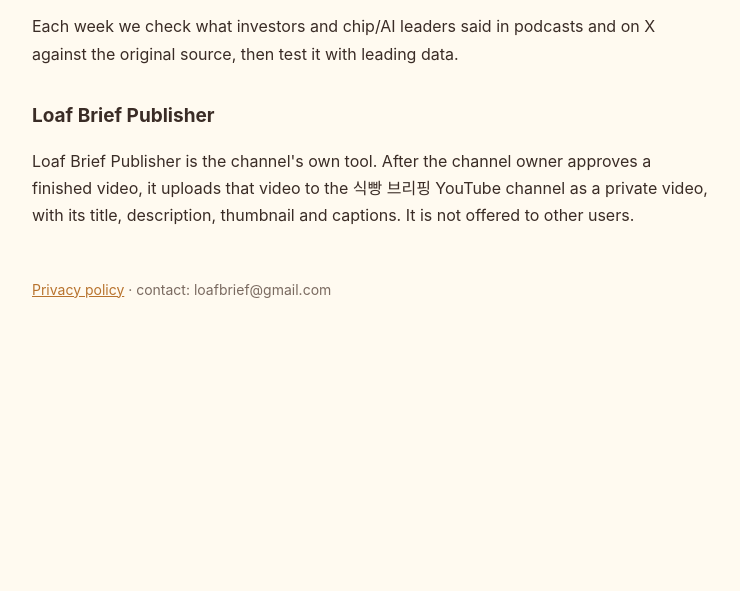
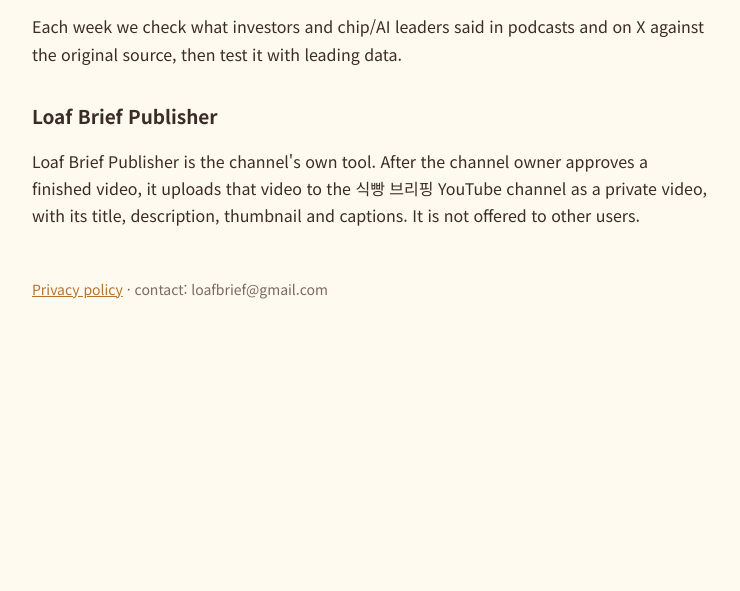
Before and after one commit to madrew-kr/loafbrief, a plain HTML site: page index.html in a window 1280 px wide. Shown: the part 209-800 px from the top of the page, without its empty margins (268-1008 px from the left). Drawn offline with Linux system fonts and the light colour scheme.

Commit message:
Use Noto Sans KR (#1)
Co-authored-by: Sangwoo Ma <madrew@Sangwoos-MacBook-Pro.local>
Co-authored-by: Claude Opus 5.5 <noreply@anthropic.com>

```diff
--- a/style.css
+++ b/style.css
@@ -1,6 +1,7 @@
+@import url("https://fonts.googleapis.com/css2?family=Noto+Sans+KR:wght@400;500;700&display=swap");
 :root{--bg:#fffaf0;--fg:#3a2c26;--muted:#7a6a60;--accent:#b8732e;--card:#ffffff}
 @media (prefers-color-scheme:dark){:root{--bg:#1d1916;--fg:#f3e9dc;--muted:#b9a897;--accent:#f0b25e;--card:#2a241f}}
-body{margin:0;background:var(--bg);color:var(--fg);font:16px/1.7 -apple-system,"Apple SD Gothic Neo","Noto Sans KR",sans-serif}
+body{margin:0;background:var(--bg);color:var(--fg);font:16px/1.7 "Noto Sans KR",-apple-system,"Apple SD Gothic Neo",sans-serif}
 main{max-width:680px;margin:0 auto;padding:48px max(16px,env(safe-area-inset-left))}
 header{display:flex;gap:16px;align-items:center}
 header img{width:88px;height:88px;border-radius:50%}
```
